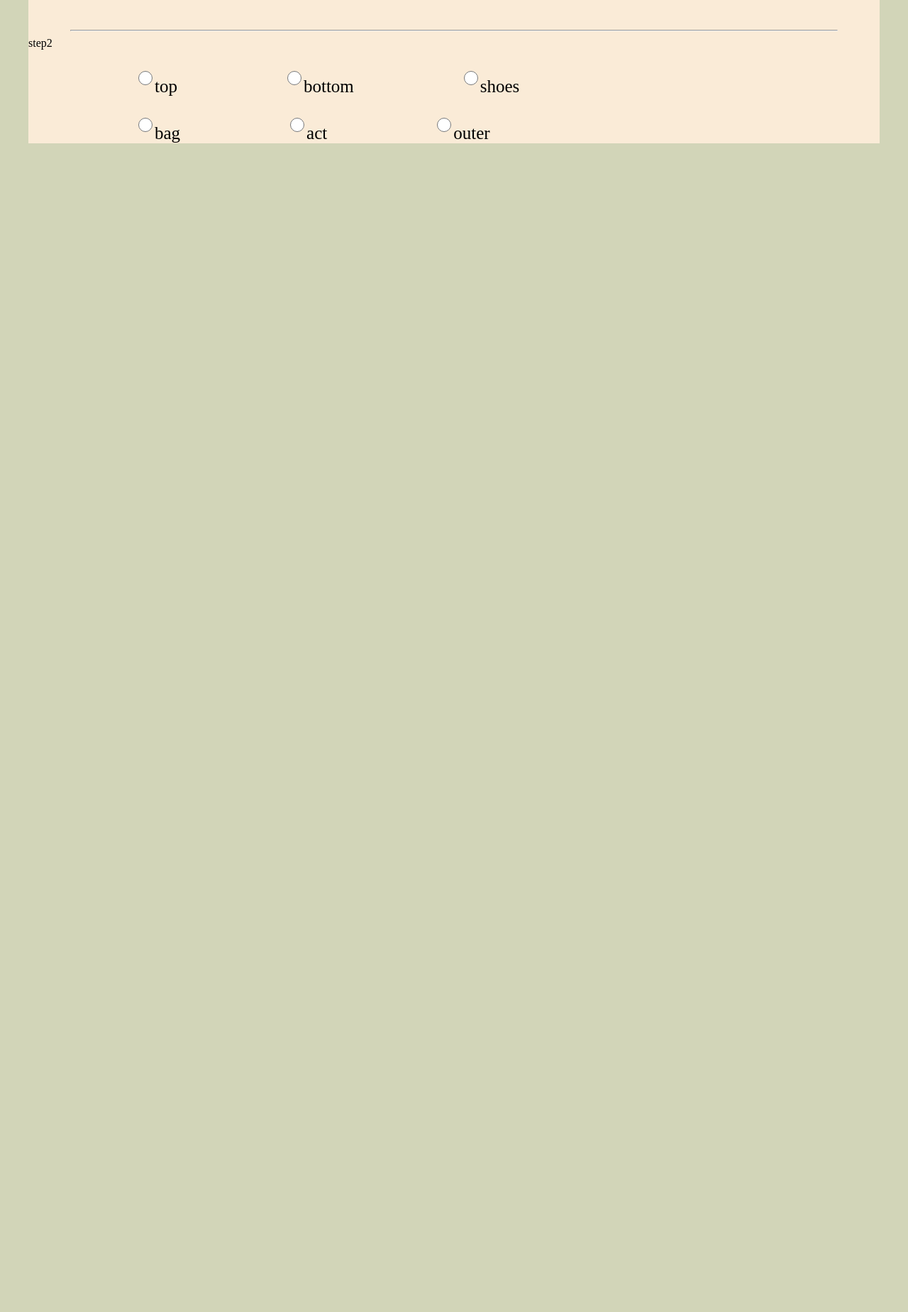
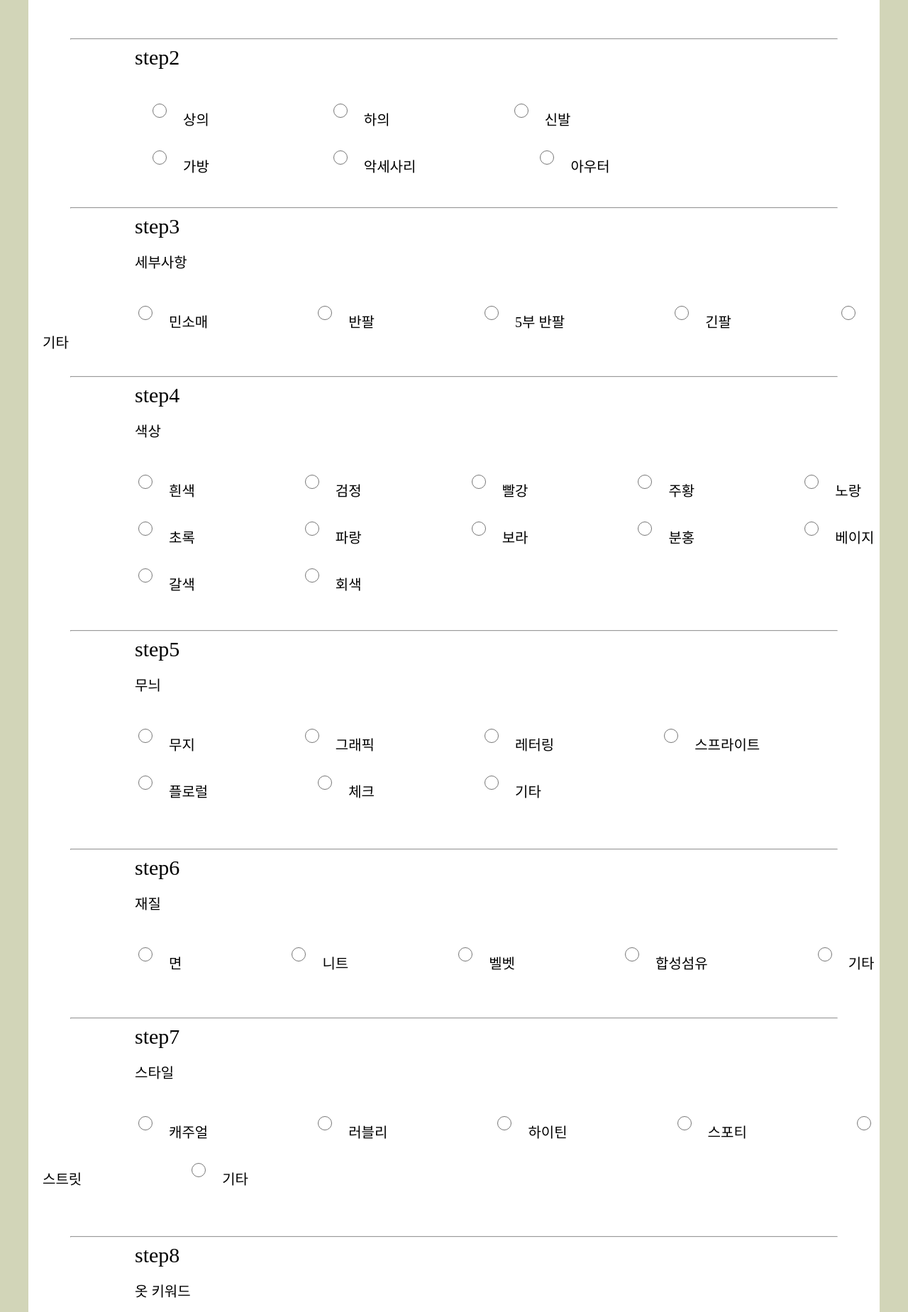
Before and after one commit to ClothPick/ClothPick-Team-Project-Web, a React (Create React App) app: page / in a window 1280 px wide. Shown: the part 700-2549 px from the top of the page at 71% size. Before the commit the page ends 910 px from the top, so only its background shows below. Built offline with nearby package versions, Linux system fonts and the light colour scheme.

Commit message:
옷 저장하기
옷 색깔 체크박스 하쟈아....ㅎㅎㅎ

```diff
--- a/src/Clothes_Plus/Survey.css
+++ b/src/Clothes_Plus/Survey.css
@@ -1,11 +1,11 @@
 .Stotal{
-    background-color: antiquewhite;
+    background-color: white
 }
 
 #choice{
     width: 20px;
     height: 40px;
-    text-align: center;
+    /* text-align: center; */
     margin-left: 155px;
     margin-top: 20px;
 }
@@ -16,11 +16,157 @@
 }
 
 .step1 > label{
+    margin-left: 10px;
+    font-size: 30px;
     margin-left: 200px;
+}
+#step1{
+    margin-left: 150px;
+    font-size: 30px;
+}
+span{
+    font-size: 20px;
+    margin-top: 0px;
+    margin-left: 20px;
+}
+
+
+
+.step2{
+    margin-top: 20px;
+    height: 230px;
+}
+
+#step2{
+    margin-left: 150px;
     font-size: 30px;
 }
 
-span{
-    font-size: 25px;
-    margin-top: 0px;
+.step2>label{
+    margin-left: 20px;
+    font-size: 20px;
 }
+
+.step3{
+    height: 230px;
+}
+#step3{
+    font-size: 30px;
+    margin-left: 150px;
+}
+
+#intro3{
+    margin-left: 150px;
+}
+.step4{
+    height: 350px;
+}
+#step4{
+    margin-left: 150px;
+    font-size: 30px;
+}
+
+#intro4{
+    margin-left: 150px;
+}
+.step5{
+    height: 300px;
+}
+
+#step5{
+    margin-left: 150px;
+    font-size: 30px;
+}
+
+#intro5{
+    margin-left: 150px;
+}
+
+.step6{
+    height: 230px;
+}
+
+#step6{
+    margin-left: 150px;
+    font-size: 30px;
+}
+
+#intro6{
+    margin-left: 150px;
+}
+
+.step7{
+    height: 300px;
+}
+
+#step7{
+    margin-left: 150px;
+    font-size: 30px;
+}
+
+#intro7{
+    margin-left: 150px;
+}
+
+.step8{
+    height: 250px;
+}
+
+#step8{
+    margin-left: 150px;
+    font-size: 30px;
+}
+
+#intro8{
+    margin-left: 150px;
+}
+
+#keyward{
+    width: 900px;
+    margin-left: 160px;
+}
+
+.step9{
+    height: 230px;
+}
+
+#step9{
+    margin-left: 150px;
+    font-size: 30px;
+}
+
+#intro9{
+    margin-left: 150px;
+}
+
+#pg{
+    width: 800px;
+    height: 50px;
+    margin-left: 200px;
+}
+
+.btn{
+    display: flex;
+    justify-content: center;
+    margin-top: 50px;
+    height: 100px;
+}
+
+#submit{
+    border-radius: 10px;
+    border: none;
+    background-color:#D2D5B8 ;
+    margin-right: 20px;
+    width: 80px;
+    height: 50px;
+    font-size: 20px;
+}
+
+#cancel{
+    border-radius: 10px;
+    border: none;
+    background-color:#D2D5B8 ;
+    width: 80px;
+    height: 50px;
+    font-size: 20px;
+}
--- a/src/Clothes_Plus/Survey.js
+++ b/src/Clothes_Plus/Survey.js
@@ -13,6 +13,14 @@ const RadioInput=({label,value,checked,setter})=>{
 const Survey=props=>{
     const [gender,setGender]=React.useState();
     const [role,setRole] = React.useState();
+    const [detail,setDetail]=React.useState();
+    const [color,setColor]=React.useState();
+    const [pattern,setPattern]=React.useState();
+    const [material,setMaterial]=React.useState();
+    const [style,setStyle]=React.useState();
+
+
+
     const handleSubmit=e=>{
         e.preventDefault();
         const data={gender,role};
@@ -24,25 +32,111 @@ const Survey=props=>{
         <form onSubmit={handleSubmit}>
             <div className="Stotal">
                 <div className="step1">
-                    <label>step1</label>
-                    <br></br>
-                    <RadioInput label="Male" value="남성" checked={gender} setter={setGender}/>
-                    <RadioInput label="Female" value="여성" checked={gender} setter={setGender}/>
+                    <span id='step1'>step1</span>
+                    <br></br><br></br>
+                    <RadioInput label="남성" value="남성" checked={gender} setter={setGender}/>
+                    <RadioInput label="여성" value="여성" checked={gender} setter={setGender}/>
                 </div>
+
                 <div className='step2'>
                     <hr></hr>
-                    <label>step2</label>
+                    <span id='step2'>step2</span>
+                    <br></br><br></br>
+                    <RadioInput label="상의" value="상의" checked={role} setter={setRole}/>
+                    <RadioInput label="하의" value="하의" checked={role} setter={setRole}/>
+                    <RadioInput label="신발" value="신발" checked={role} setter={setRole}/>
                     <br></br>
-                    <RadioInput label="top" value="상의" checked={gender} setter={setGender}/>
-                    <RadioInput label="bottom" value="하의" checked={gender} setter={setGender}/>
-                    <RadioInput label="shoes" value="신발" checked={gender} setter={setGender}/>
-                    <br></br>
-                    <RadioInput label="bag" value="가방" checked={gender} setter={setGender}/>
-                    <RadioInput label="act" value="악세사리" checked={gender} setter={setGender}/>
-                    <RadioInput label="outer" value="아우터" checked={gender} setter={setGender}/>
-
+                    <RadioInput label="가방" value="가방" checked={role} setter={setRole}/>
+                    <RadioInput label="악세사리" value="악세사리" checked={role} setter={setRole}/>
+                    <RadioInput label="아우터" value="아우터" checked={role} setter={setRole}/>
                 </div>
 
+                <div className='step3'>
+                    <hr></hr>
+                    <span id='step3'>step3</span>
+                    <br></br><br></br>
+                    <span id='intro3'>세부사항</span>
+                    <br></br><br></br>
+                    <RadioInput label="민소매" value="민소매" checked={detail} setter={setDetail}/>
+                    <RadioInput label="반팔" value="반팔" checked={detail} setter={setDetail}/>
+                    <RadioInput label="5부 반팔" value="5부 반팔" checked={detail} setter={setDetail}/>
+                    <RadioInput label="긴팔" value="긴팔" checked={detail} setter={setDetail}/>
+                    <RadioInput label="기타" value="기타" checked={detail} setter={setDetail}/>
+                </div>
+
+                <div className='step4'>
+                    <hr></hr>
+                    <span id='step4'>step4</span><br></br><br></br>
+                    <span id='intro4'>색상</span><br></br><br></br>
+                    <RadioInput label="흰색" value="흰색" checked={color} setter={setColor}/>
+                    <RadioInput label="검정" value="검정" checked={color} setter={setColor}/>
+                    <RadioInput label="빨강" value="빨강" checked={color} setter={setColor}/>
+                    <RadioInput label="주황" value="주황" checked={color} setter={setColor}/>
+                    <RadioInput label="노랑" value="노랑" checked={color} setter={setColor}/>
+                    <RadioInput label="초록" value="초록" checked={color} setter={setColor}/>
+                    <RadioInput label="파랑" value="파랑" checked={color} setter={setColor}/>
+                    <RadioInput label="보라" value="보라" checked={color} setter={setColor}/>
+                    <RadioInput label="분홍" value="분홍" checked={color} setter={setColor}/>
+                    <RadioInput label="베이지" value="베이지" checked={color} setter={setColor}/>
+                    <RadioInput label="갈색" value="갈색" checked={color} setter={setColor}/>
+                    <RadioInput label="회색" value="회색" checked={color} setter={setColor}/>
+                </div>
+
+                <div className='step5'>
+                    <hr></hr>
+                    <span id='step5'>step5</span><br></br><br></br>
+                    <span id='intro5'>무늬</span><br></br><br></br>
+                    <RadioInput label="무지" value="무지" checked={pattern} setter={setPattern}/>
+                    <RadioInput label="그래픽" value="그래픽" checked={pattern} setter={setPattern}/>
+                    <RadioInput label="레터링" value="레터링" checked={pattern} setter={setPattern}/>
+                    <RadioInput label="스프라이트" value="스프라이트" checked={pattern} setter={setPattern}/>
+                    <RadioInput label="플로럴" value="플로럴" checked={pattern} setter={setPattern}/>
+                    <RadioInput label="체크" value="체크" checked={pattern} setter={setPattern}/>
+                    <RadioInput label="기타" value="기타" checked={pattern} setter={setPattern}/>
+                </div>
+
+                <div className='step6'>
+                    <hr></hr>
+                    <span id='step6'>step6</span><br></br><br></br>
+                    <span id='intro6'>재질</span><br></br><br></br>
+                    <RadioInput label="면" value="면" checked={material} setter={setMaterial}/>
+                    <RadioInput label="니트" value="니트" checked={material} setter={setMaterial}/>
+                    <RadioInput label="벨벳" value="벨벳" checked={material} setter={setMaterial}/>
+                    <RadioInput label="합성섬유" value="합성섬유" checked={material} setter={setMaterial}/>
+                    <RadioInput label="기타" value="기타" checked={material} setter={setMaterial}/>
+                </div>
+
+                <div className='step7'>
+                    <hr></hr>
+                    <span id='step7'>step7</span><br></br><br></br>
+                    <span id='intro7'>스타일</span><br></br><br></br>
+                    <RadioInput label="캐주얼" value="캐주얼" checked={style} setter={setStyle}/>
+                    <RadioInput label="러블리" value="러블리" checked={style} setter={setStyle}/>
+                    <RadioInput label="하이틴" value="하이틴" checked={style} setter={setStyle}/>
+                    <RadioInput label="스포티" value="스포티" checked={style} setter={setStyle}/>
+                    <RadioInput label="스트릿" value="스트릿" checked={style} setter={setStyle}/>
+                    <RadioInput label="기타" value="기타" checked={style} setter={setStyle}/>
+                </div>
+
+                <div className='step8'>
+                    <hr></hr>
+                    <span id='step8'>step8</span><br></br><br></br>
+                    <span id='intro8'>옷 키워드</span><br></br><br></br>
+                    <input type="text" id="keyward"></input>
+                </div>
+
+                <div className='step9'>
+                    <hr></hr>
+                    <span id='step9'>step9</span><br></br><br></br>
+                    <span id='intro9'>선호도</span><br></br><br></br>
+                    <span>1 2 3 4 5</span><br></br>
+                    <progress id='pg' value="3" max="5"></progress>
+                </div>
+
+                <div className='btn'>
+                    <button id='submit'>저장</button>
+                    <button id='cancel'>취소</button>
+                </div>
             </div>
         </form>
     )
```
